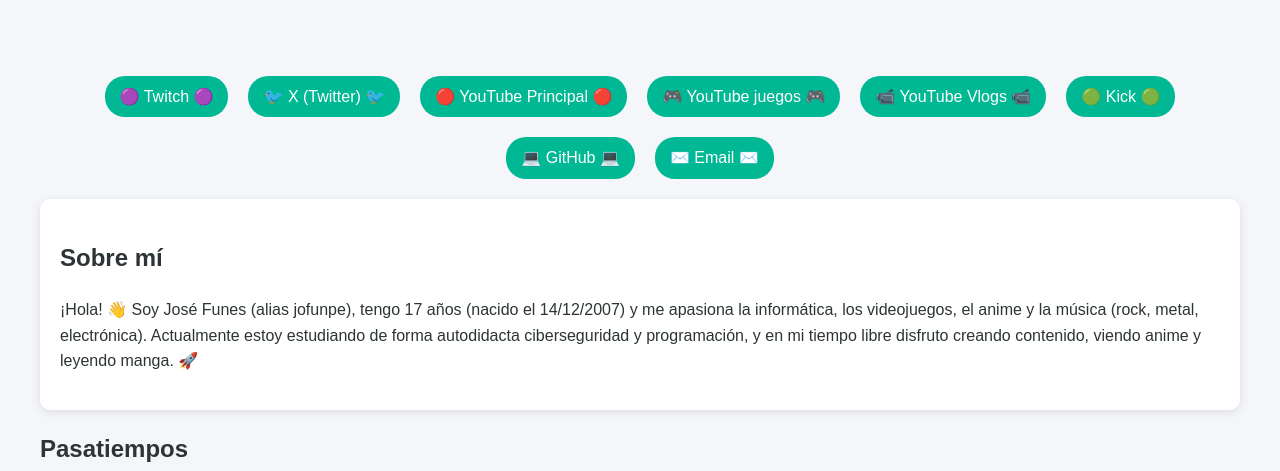
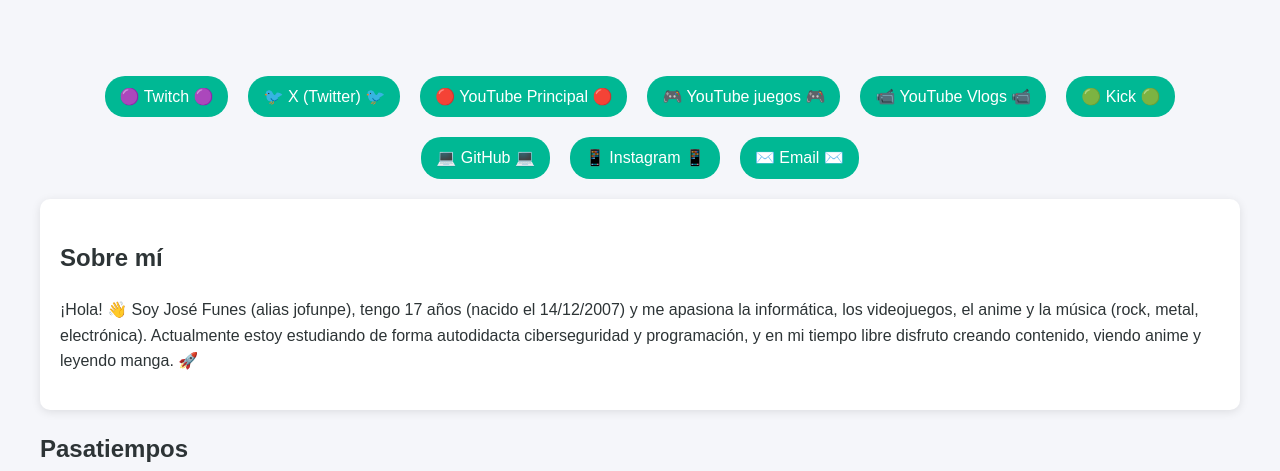
Before and after one commit to Jofunpe/jofunpe.github.io, a plain HTML site: page index.html in a window 1280 px wide. Shown: the part 342-813 px from the top of the page. Drawn offline with nearby package versions, Linux system fonts and the light colour scheme.

Commit message:
He añadido mi ig

```diff
--- a/index.html
+++ b/index.html
@@ -304,6 +304,7 @@
             <a href="https://www.youtube.com/@jofunvlogs" target="_blank">📹 YouTube Vlogs 📹</a>
             <a href="https://www.kick.com/jofunpe" target="_blank">🟢 Kick 🟢</a>
             <a href="https://www.github.com/jofunpe" target="_blank">💻 GitHub 💻</a>
+            <a href="https://www.instagram.com/jofunpe" target="_blank">📱 Instagram 📱</a>
             <a href="mailto:jofun2@pm.me" class="email-link" target="_blank">✉️ Email ✉️</a>
         </div>
 
```
